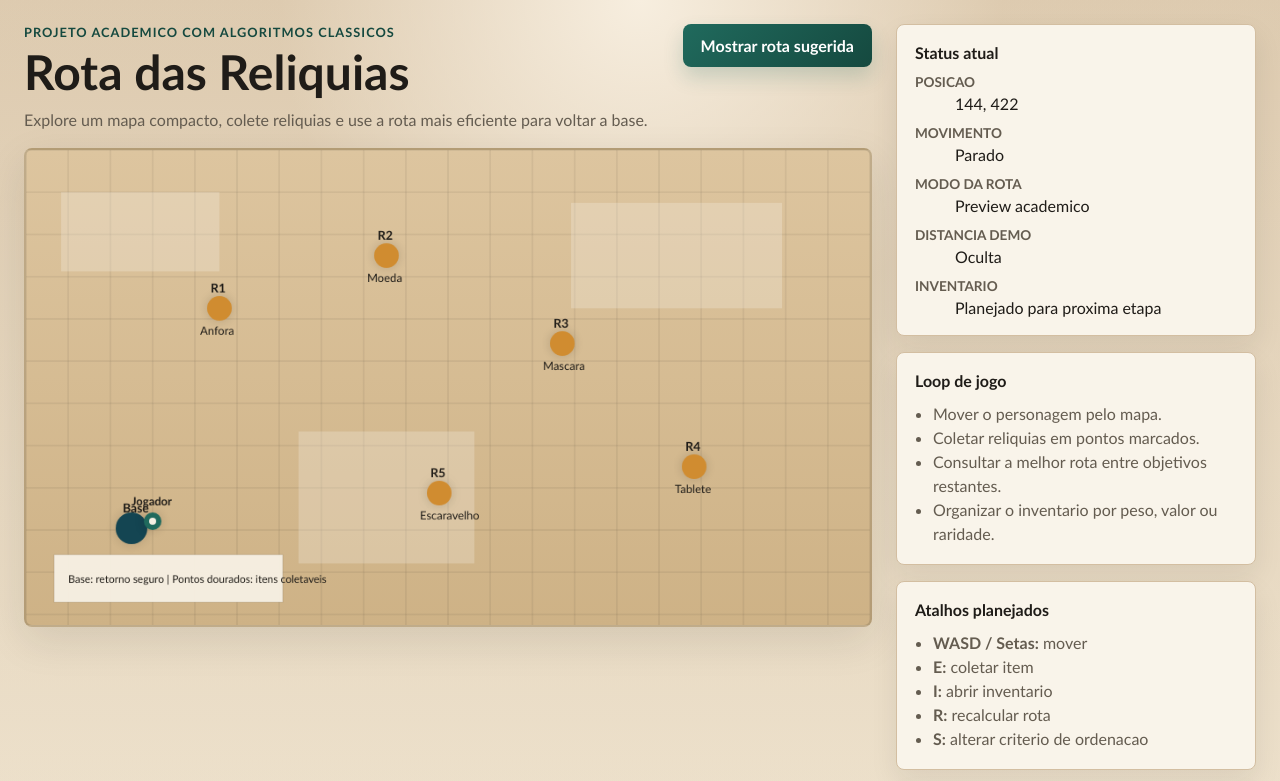
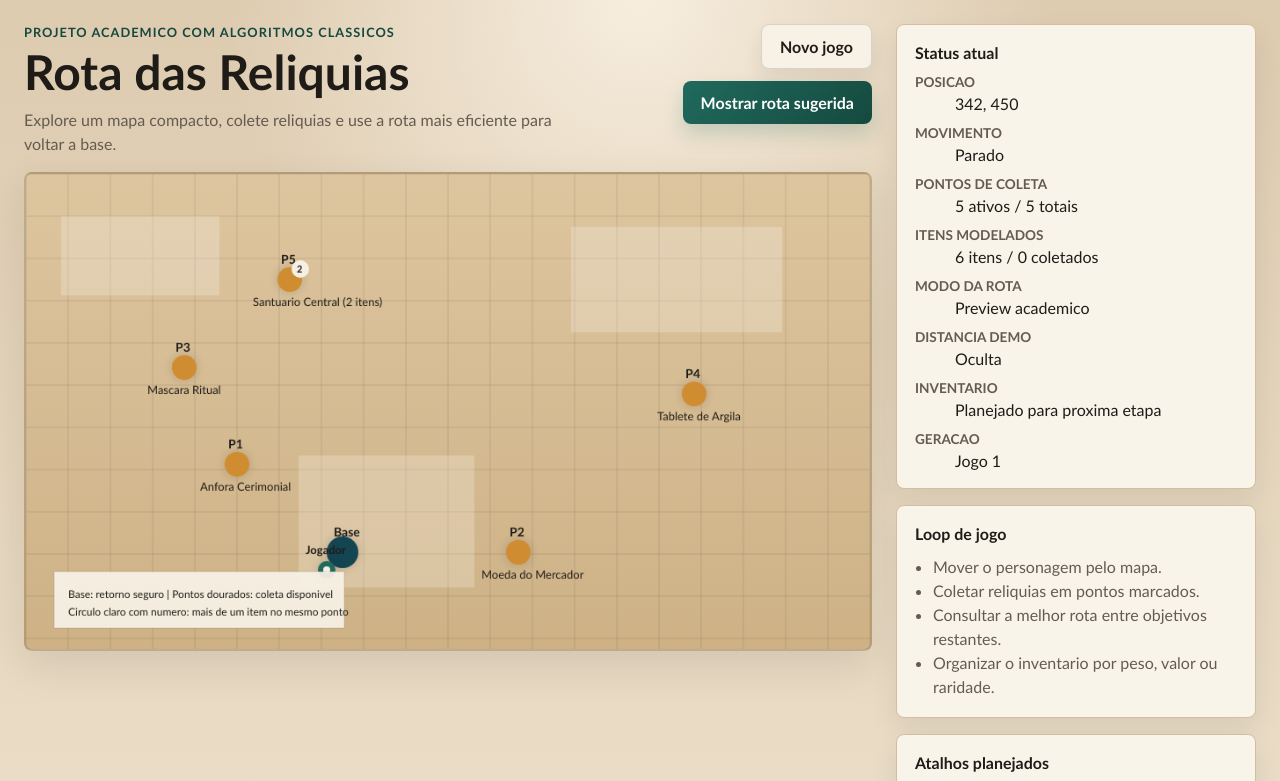
Before and after one commit to domlops/Rota-das-Reliquias, a plain HTML site: page index.html in a window 1280 px wide. Shown: the top 781 px of the page. Drawn offline with Linux system fonts and the light colour scheme.

Commit message:
modelagem e implementação do sistema de coleta de itens

```diff
--- a/index.html
+++ b/index.html
@@ -18,9 +18,14 @@
               eficiente para voltar a base.
             </p>
           </div>
-          <button id="routeButton" class="primary-button" type="button">
-            Mostrar rota sugerida
-          </button>
+          <div class="topbar-actions">
+            <button id="newGameButton" class="secondary-button" type="button">
+              Novo jogo
+            </button>
+            <button id="routeButton" class="primary-button" type="button">
+              Mostrar rota sugerida
+            </button>
+          </div>
         </header>
 
         <canvas
@@ -44,6 +49,14 @@
               <dd id="playerMovement">Parado</dd>
             </div>
             <div>
+              <dt>Pontos de coleta</dt>
+              <dd id="pickupSummary">5 ativos</dd>
+            </div>
+            <div>
+              <dt>Itens modelados</dt>
+              <dd id="itemSummary">6 itens / 0 coletados</dd>
+            </div>
+            <div>
               <dt>Modo da rota</dt>
               <dd id="routeMode">Preview academico</dd>
             </div>
@@ -54,6 +67,10 @@
             <div>
               <dt>Inventario</dt>
               <dd>Planejado para proxima etapa</dd>
+            </div>
+            <div>
+              <dt>Geracao</dt>
+              <dd id="generationStatus">Mapa inicial</dd>
             </div>
           </dl>
         </section>
@@ -85,11 +102,13 @@
             <li>Use `WASD` ou as setas para mover o jogador.</li>
             <li>O marcador verde deve permanecer dentro do mapa.</li>
             <li>O painel deve atualizar coordenadas e direcao.</li>
+            <li>Use `Novo jogo` para redistribuir base, itens e inicio.</li>
           </ul>
         </section>
       </aside>
     </main>
 
+    <script src="src/data/game-data.js"></script>
     <script src="src/main.js"></script>
   </body>
 </html>
--- /dev/null
+++ b/src/data/game-data.js
@@ -0,0 +1,199 @@
+(function () {
+  const mapConfig = {
+    canvasWidth: 960,
+    canvasHeight: 540,
+    playerRadius: 10,
+    candidatePositions: [
+      { x: 150, y: 120 },
+      { x: 300, y: 120 },
+      { x: 450, y: 120 },
+      { x: 620, y: 130 },
+      { x: 780, y: 140 },
+      { x: 180, y: 220 },
+      { x: 360, y: 220 },
+      { x: 560, y: 230 },
+      { x: 760, y: 250 },
+      { x: 240, y: 330 },
+      { x: 430, y: 340 },
+      { x: 620, y: 360 },
+      { x: 800, y: 360 },
+      { x: 360, y: 430 },
+      { x: 560, y: 430 },
+    ],
+    playerSpawnOffsets: [
+      { x: 24, y: -8 },
+      { x: -24, y: -8 },
+      { x: 18, y: 20 },
+      { x: -18, y: 20 },
+      { x: 0, y: -28 },
+      { x: 30, y: 10 },
+    ],
+  };
+
+  const itemCatalog = {
+    anfora_cerimonial: {
+      nome: "Anfora Cerimonial",
+      peso: 2.4,
+      raridade: "comum",
+      valor: 90,
+      tipo: "reliquia",
+      descricao: "Vaso antigo encontrado em uma ruina de armazenamento.",
+    },
+    moeda_do_mercador: {
+      nome: "Moeda do Mercador",
+      peso: 0.2,
+      raridade: "incomum",
+      valor: 140,
+      tipo: "moeda",
+      descricao: "Moeda de troca preservada com simbolos de uma rota comercial.",
+    },
+    mascara_ritual: {
+      nome: "Mascara Ritual",
+      peso: 1.3,
+      raridade: "rara",
+      valor: 260,
+      tipo: "artefato",
+      descricao: "Mascara usada em cerimonias de uma civilizacao antiga.",
+    },
+    tablete_de_argila: {
+      nome: "Tablete de Argila",
+      peso: 3.1,
+      raridade: "comum",
+      valor: 110,
+      tipo: "documento",
+      descricao: "Registro em argila com marcas parcialmente preservadas.",
+    },
+    escaravelho_dourado: {
+      nome: "Escaravelho Dourado",
+      peso: 0.8,
+      raridade: "epica",
+      valor: 420,
+      tipo: "amuleto",
+      descricao: "Amuleto raro associado a protecao e prestigio.",
+    },
+    pergaminho_de_mapa: {
+      nome: "Pergaminho de Mapa",
+      peso: 0.4,
+      raridade: "incomum",
+      valor: 180,
+      tipo: "documento",
+      descricao: "Trecho de mapa que sugere novas ligacoes entre ruinas.",
+    },
+  };
+
+  const pickupTemplates = [
+    { id: "P1", label: "Ruina Norte", itemKeys: ["anfora_cerimonial"] },
+    { id: "P2", label: "Mercado Antigo", itemKeys: ["moeda_do_mercador"] },
+    { id: "P3", label: "Sala Ritual", itemKeys: ["mascara_ritual"] },
+    { id: "P4", label: "Arquivo Leste", itemKeys: ["tablete_de_argila"] },
+    { id: "P5", label: "Santuario Central", itemKeys: ["escaravelho_dourado", "pergaminho_de_mapa"] },
+  ];
+
+  function shuffleArray(items) {
+    const copy = [...items];
+
+    for (let index = copy.length - 1; index > 0; index -= 1) {
+      const swapIndex = Math.floor(Math.random() * (index + 1));
+      [copy[index], copy[swapIndex]] = [copy[swapIndex], copy[index]];
+    }
+
+    return copy;
+  }
+
+  function createItem(itemKey, overrides = {}) {
+    const baseItem = itemCatalog[itemKey];
+
+    if (!baseItem) {
+      throw new Error(`Item desconhecido: ${itemKey}`);
+    }
+
+    return {
+      id: overrides.id ?? itemKey,
+      itemKey,
+      nome: baseItem.nome,
+      peso: baseItem.peso,
+      raridade: baseItem.raridade,
+      valor: baseItem.valor,
+      tipo: baseItem.tipo,
+      descricao: baseItem.descricao,
+      coletado: false,
+      ...overrides,
+    };
+  }
+
+  function createPickupPoint(template, position) {
+    const items = template.itemKeys.map((itemKey, index) =>
+      createItem(itemKey, {
+        id: `${template.id}-ITEM-${index + 1}`,
+        pontoId: template.id,
+      }),
+    );
+
+    return {
+      id: template.id,
+      x: position.x,
+      y: position.y,
+      label: template.label,
+      items,
+      collected: false,
+    };
+  }
+
+  function createBaseNode(position) {
+    return {
+      id: "Base",
+      x: position.x,
+      y: position.y,
+      kind: "base",
+    };
+  }
+
+  function createPlayerStart(baseNode) {
+    const spawnOffsets = shuffleArray(mapConfig.playerSpawnOffsets);
+
+    for (const offset of spawnOffsets) {
+      const candidate = {
+        x: baseNode.x + offset.x,
+        y: baseNode.y + offset.y,
+      };
+
+      if (
+        candidate.x >= mapConfig.playerRadius &&
+        candidate.x <= mapConfig.canvasWidth - mapConfig.playerRadius &&
+        candidate.y >= mapConfig.playerRadius &&
+        candidate.y <= mapConfig.canvasHeight - mapConfig.playerRadius
+      ) {
+        return candidate;
+      }
+    }
+
+    return {
+      x: baseNode.x + 24,
+      y: baseNode.y - 8,
+    };
+  }
+
+  function createNewGame() {
+    const shuffledPositions = shuffleArray(mapConfig.candidatePositions);
+    const shuffledTemplates = shuffleArray(pickupTemplates);
+    const baseNode = createBaseNode(shuffledPositions[0]);
+    const pickupPoints = shuffledTemplates.map((template, index) =>
+      createPickupPoint(template, shuffledPositions[index + 1]),
+    );
+
+    return {
+      baseNode,
+      pickupPoints,
+      playerStart: createPlayerStart(baseNode),
+    };
+  }
+
+  window.gameData = {
+    itemCatalog,
+    pickupTemplates,
+    mapConfig,
+    createItem,
+    createPickupPoint,
+    createNewGame,
+  };
+})();
--- a/src/main.js
+++ b/src/main.js
@@ -1,32 +1,27 @@
 const canvas = document.getElementById("gameCanvas");
 const context = canvas.getContext("2d");
+const newGameButton = document.getElementById("newGameButton");
 const routeButton = document.getElementById("routeButton");
 const routeModeLabel = document.getElementById("routeMode");
 const routeDistanceLabel = document.getElementById("routeDistance");
 const playerPositionLabel = document.getElementById("playerPosition");
 const playerMovementLabel = document.getElementById("playerMovement");
+const pickupSummaryLabel = document.getElementById("pickupSummary");
+const itemSummaryLabel = document.getElementById("itemSummary");
+const generationStatusLabel = document.getElementById("generationStatus");
 
 const colors = {
   grid: "rgba(31, 28, 24, 0.12)",
   text: "#1f1c18",
   base: "#144552",
   collectible: "#d08c30",
+  collected: "#8f8a7d",
   route: "#a63d40",
   player: "#206a5d",
   playerCore: "#f6f0e4",
   shadow: "rgba(31, 28, 24, 0.18)",
 };
 
-const base = { id: "Base", x: 120, y: 430, kind: "base" };
-const relicNodes = [
-  { id: "R1", x: 220, y: 180, label: "Anfora", rarity: "comum" },
-  { id: "R2", x: 410, y: 120, label: "Moeda", rarity: "incomum" },
-  { id: "R3", x: 610, y: 220, label: "Mascara", rarity: "rara" },
-  { id: "R4", x: 760, y: 360, label: "Tablete", rarity: "comum" },
-  { id: "R5", x: 470, y: 390, label: "Escaravelho", rarity: "epica" },
-];
-
-const demoRoute = [base, relicNodes[0], relicNodes[1], relicNodes[2], relicNodes[4], relicNodes[3], base];
 const keyState = {
   ArrowUp: false,
   ArrowDown: false,
@@ -40,9 +35,12 @@ const keyState = {
 
 const state = {
   showRoute: false,
+  generationCount: 0,
+  base: null,
+  pickupPoints: [],
   player: {
-    x: base.x + 24,
-    y: base.y - 8,
+    x: 0,
+    y: 0,
     radius: 10,
     speed: 220,
     directionLabel: "Parado",
@@ -60,6 +58,47 @@ let lastFrameTime = performance.now();
 
 function clamp(value, min, max) {
   return Math.min(Math.max(value, min), max);
+}
+
+function isPickupCollected(pickupPoint) {
+  return pickupPoint.items.every((item) => item.coletado);
+}
+
+function syncPickupStates() {
+  for (const pickupPoint of state.pickupPoints) {
+    pickupPoint.collected = isPickupCollected(pickupPoint);
+  }
+}
+
+function getAvailablePickupPoints() {
+  return state.pickupPoints.filter((pickupPoint) => !pickupPoint.collected);
+}
+
+function getTotalItemCount() {
+  return state.pickupPoints.reduce((total, pickupPoint) => total + pickupPoint.items.length, 0);
+}
+
+function getCollectedItemCount() {
+  return state.pickupPoints.reduce(
+    (total, pickupPoint) => total + pickupPoint.items.filter((item) => item.coletado).length,
+    0,
+  );
+}
+
+function getRoutePreview() {
+  if (!state.base) {
+    return [];
+  }
+
+  return [state.base, ...getAvailablePickupPoints(), state.base];
+}
+
+function getPickupDisplayLabel(pickupPoint) {
+  if (pickupPoint.items.length === 1) {
+    return pickupPoint.items[0].nome;
+  }
+
+  return `${pickupPoint.label} (${pickupPoint.items.length} itens)`;
 }
 
 function drawBackground() {
@@ -94,15 +133,21 @@ function drawRoute() {
     return;
   }
 
+  const routePreview = getRoutePreview();
+
+  if (routePreview.length < 2) {
+    return;
+  }
+
   context.save();
   context.beginPath();
   context.setLineDash([10, 8]);
   context.lineWidth = 4;
   context.strokeStyle = colors.route;
-  context.moveTo(demoRoute[0].x, demoRoute[0].y);
+  context.moveTo(routePreview[0].x, routePreview[0].y);
 
-  for (let index = 1; index < demoRoute.length; index += 1) {
-    context.lineTo(demoRoute[index].x, demoRoute[index].y);
+  for (let index = 1; index < routePreview.length; index += 1) {
+    context.lineTo(routePreview[index].x, routePreview[index].y);
   }
 
   context.stroke();
@@ -124,14 +169,34 @@ function drawNode(node, radius, fill) {
   context.fillText(node.id, node.x - 10, node.y - 18);
 }
 
+function drawPickupItemCount(pickupPoint) {
+  if (pickupPoint.items.length <= 1) {
+    return;
+  }
+
+  context.save();
+  context.beginPath();
+  context.arc(pickupPoint.x + 12, pickupPoint.y - 12, 10, 0, Math.PI * 2);
+  context.fillStyle = "#f6f0e4";
+  context.fill();
+  context.restore();
+
+  context.fillStyle = colors.text;
+  context.font = "bold 11px Trebuchet MS";
+  context.fillText(String(pickupPoint.items.length), pickupPoint.x + 8, pickupPoint.y - 8);
+}
+
 function drawNodes() {
-  drawNode(base, 18, colors.base);
+  drawNode(state.base, 18, colors.base);
 
-  for (const node of relicNodes) {
-    drawNode(node, 14, colors.collectible);
+  for (const pickupPoint of state.pickupPoints) {
+    const fillColor = pickupPoint.collected ? colors.collected : colors.collectible;
+
+    drawNode(pickupPoint, 14, fillColor);
+    drawPickupItemCount(pickupPoint);
     context.fillStyle = colors.text;
     context.font = "13px Trebuchet MS";
-    context.fillText(node.label, node.x - 22, node.y + 30);
+    context.fillText(getPickupDisplayLabel(pickupPoint), pickupPoint.x - 42, pickupPoint.y + 30);
   }
 }
 
@@ -161,13 +226,14 @@ function drawPlayer() {
 
 function drawLegend() {
   context.fillStyle = "rgba(248, 242, 231, 0.92)";
-  context.fillRect(32, 460, 260, 54);
+  context.fillRect(32, 452, 330, 64);
   context.strokeStyle = "rgba(31, 28, 24, 0.12)";
-  context.strokeRect(32, 460, 260, 54);
+  context.strokeRect(32, 452, 330, 64);
 
   context.fillStyle = colors.text;
   context.font = "12px Trebuchet MS";
-  context.fillText("Base: retorno seguro | Pontos dourados: itens coletaveis", 48, 492);
+  context.fillText("Base: retorno seguro | Pontos dourados: coleta disponivel", 48, 482);
+  context.fillText("Circulo claro com numero: mais de um item no mesmo ponto", 48, 502);
 }
 
 function render() {
@@ -203,8 +269,10 @@ function updateRouteLabels() {
     return;
   }
 
+  const routePreview = getRoutePreview();
+
   routeModeLabel.textContent = "Rota TSP de demonstracao";
-  routeDistanceLabel.textContent = `${Math.round(measureRoute(demoRoute))} px`;
+  routeDistanceLabel.textContent = `${Math.round(measureRoute(routePreview))} px`;
   routeButton.textContent = "Ocultar rota sugerida";
 }
 
@@ -213,9 +281,26 @@ function updatePlayerLabels() {
   playerMovementLabel.textContent = state.player.directionLabel;
 }
 
+function updatePickupLabels() {
+  const availablePickupPoints = getAvailablePickupPoints().length;
+  const totalPickupPoints = state.pickupPoints.length;
+  const totalItems = getTotalItemCount();
+  const collectedItems = getCollectedItemCount();
+
+  pickupSummaryLabel.textContent = `${availablePickupPoints} ativos / ${totalPickupPoints} totais`;
+  itemSummaryLabel.textContent = `${totalItems} itens / ${collectedItems} coletados`;
+}
+
+function updateGenerationLabel() {
+  generationStatusLabel.textContent = `Jogo ${state.generationCount}`;
+}
+
 function updateStatusPanel() {
+  syncPickupStates();
   updateRouteLabels();
   updatePlayerLabels();
+  updatePickupLabels();
+  updateGenerationLabel();
 }
 
 function isMovingUp() {
@@ -318,6 +403,21 @@ function resetInputState() {
   }
 }
 
+function startNewGame() {
+  const session = window.gameData.createNewGame();
+
+  resetInputState();
+  state.showRoute = false;
+  state.generationCount += 1;
+  state.base = session.baseNode;
+  state.pickupPoints = session.pickupPoints;
+  state.player.x = session.playerStart.x;
+  state.player.y = session.playerStart.y;
+  state.player.directionLabel = "Parado";
+  updateStatusPanel();
+  render();
+}
+
 function frame(currentTime) {
   const deltaTime = Math.min((currentTime - lastFrameTime) / 1000, 0.05);
   lastFrameTime = currentTime;
@@ -348,6 +448,9 @@ routeButton.addEventListener("click", () => {
   updateStatusPanel();
 });
 
-updateStatusPanel();
-render();
+newGameButton.addEventListener("click", () => {
+  startNewGame();
+});
+
+startNewGame();
 window.requestAnimationFrame(frame);
--- a/styles/main.css
+++ b/styles/main.css
@@ -46,6 +46,13 @@ body {
   margin-bottom: 16px;
 }
 
+.topbar-actions {
+  display: flex;
+  flex-wrap: wrap;
+  gap: 12px;
+  justify-content: flex-end;
+}
+
 .eyebrow {
   margin: 0 0 8px;
   font-size: 0.8rem;
@@ -90,11 +97,34 @@ h1 {
   box-shadow: 0 10px 20px rgba(32, 106, 93, 0.2);
 }
 
+.secondary-button {
+  border: 1px solid rgba(31, 28, 24, 0.14);
+  border-radius: 8px;
+  padding: 12px 18px;
+  font: inherit;
+  font-weight: 700;
+  color: var(--ink);
+  background: rgba(248, 242, 231, 0.96);
+  cursor: pointer;
+  transition:
+    transform 150ms ease,
+    box-shadow 150ms ease;
+  box-shadow: 0 10px 20px rgba(31, 28, 24, 0.08);
+}
+
 .primary-button:hover {
   transform: translateY(-1px);
 }
 
+.secondary-button:hover {
+  transform: translateY(-1px);
+}
+
 .primary-button:active {
+  transform: translateY(1px);
+}
+
+.secondary-button:active {
   transform: translateY(1px);
 }
 
@@ -163,7 +193,15 @@ h1 {
     flex-direction: column;
   }
 
+  .topbar-actions {
+    width: 100%;
+  }
+
   .primary-button {
     width: 100%;
   }
+
+  .secondary-button {
+    width: 100%;
+  }
 }
```
